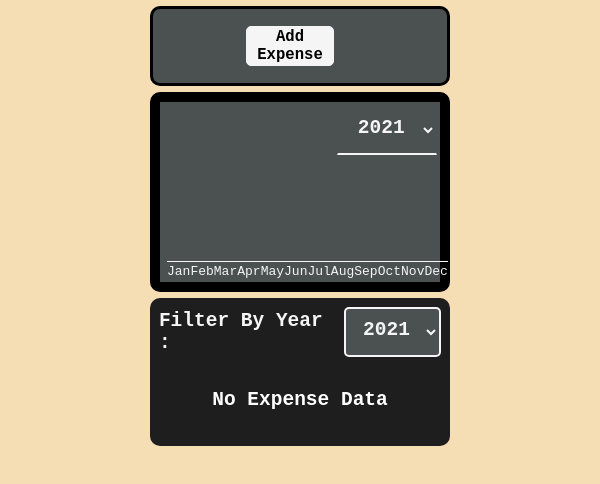
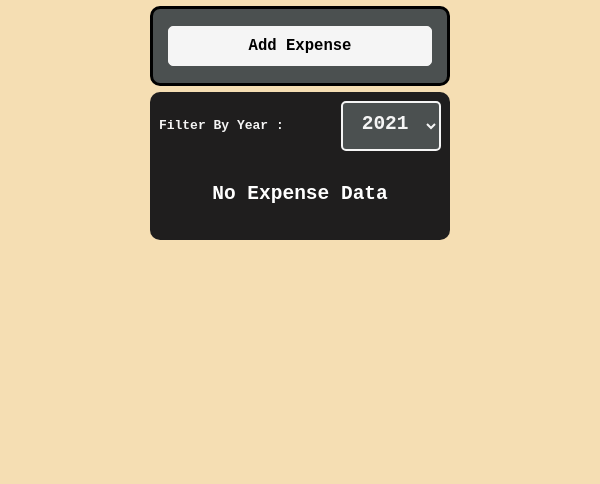
Before and after one commit to AbhishekTomr/money-tracker, a React (Create React App) app: page / in a window 600 px wide. Shown: the top 484 px of the page. Built offline with nearby package versions, Linux system fonts and the light colour scheme.

Commit message:
making the application responsive

```diff
--- a/src/css/App.css
+++ b/src/css/App.css
@@ -3,3 +3,22 @@
     margin: 0;
     padding: 0;
 }
+.screen-warning{
+    font-size: 2.1rem;
+    box-sizing: border-box;
+    border: 2px solid black;
+    padding: 2px;
+    justify-content: center;
+    align-items: center;
+    width: 50%;
+    margin: 30% auto;
+    text-transform: capitalize;
+    display: none;
+
+}
+@media all and (max-width:500px){
+    .screen-warning{
+        display: flex;
+    }
+
+}
--- a/src/css/Bars.css
+++ b/src/css/Bars.css
@@ -1,3 +1,8 @@
+*{
+    box-sizing: border-box;
+    padding: 0;
+    margin: 0;
+}
 .BarChart{
     display: flex;
     flex-flow: row nowrap;
--- a/src/css/Card.css
+++ b/src/css/Card.css
@@ -1,3 +1,8 @@
+*{
+    box-sizing: border-box;
+    padding: 0;
+    margin: 0;
+}
 .card{
     background-color: rgb(31, 30, 30);
     width: 50%;
--- a/src/css/ExpenseDate.css
+++ b/src/css/ExpenseDate.css
@@ -1,8 +1,15 @@
+*{
+    box-sizing: border-box;
+    padding: 0;
+    margin: 0;
+}
 .expense-datec{
     display: flex;
     flex-flow: column nowrap;
     justify-content: center;
     align-items: center;
+    width: 100%;
+    height: 100%;
 }
 .d-month,.d-year{
     height: 20%;
@@ -14,3 +21,18 @@
     text-align: center;
     font-size: 200%;
 }
+@media all and (min-width:501px) and (max-width:800px){
+    .d-year{
+        font-size: 90%;
+    }
+    .d-month{
+        font-size: 1.5vw;
+    }
+    .expense-datec{
+        display: flex;
+        flex-flow: column nowrap;
+        justify-content: space-around;
+        align-items: center;
+        margin: 3%;
+    }
+}
--- a/src/css/ExpenseForm.css
+++ b/src/css/ExpenseForm.css
@@ -1,3 +1,8 @@
+*{
+    box-sizing: border-box;
+    padding: 0;
+    margin: 0;
+}
 .expense-form{
     border: 10px solid black;
     display: flex;
@@ -7,13 +12,14 @@
     flex-flow: column nowrap;
     align-items: center;
     background-color: rgb(75, 80, 80);
-    font-size: 1.5rem;
+    font-size: 1.2rem;
     font-weight: bold;
     border-radius: 10px;
     box-sizing: border-box;
     padding: 0 1%;
     color: whitesmoke;
     justify-content: space-around;
+
 
 }
 .expense-feild{
@@ -23,11 +29,11 @@
     box-sizing: border-box;
 }
 .expense-feild label{
-    width: 30%;
+    width: 50%;
     height: 30px;
 }
 .expense-feild input{
-    width: 30%;
+    width: 50%;
     height: 30px;
     border-radius: 5px;
     margin-left: 3%;
@@ -72,3 +78,40 @@ input[type='date']{
 .addExpenseButton{
     border: 1px solid whitesmoke
 }
+
+@media all and (max-width:500px){
+    .expense-form,.add-expense{
+        display: none;
+    }
+}
+
+@media all and (min-width:501px) and (max-width:800px){
+    .addExpenseButton{
+        width: 90%;
+        margin: 0;
+    }
+    .add-expense{
+        padding: 0;
+    }
+    .expense-form{
+        height: auto;
+        padding: 1%;
+        font-size: 1rem;
+    }
+    .expense-feild{
+        flex-flow: column nowrap;
+        width: 100%;
+        justify-content: space-evenly;
+    }
+    .expense-feild label,.expense-feild input,.expense-feild button{
+        width: 90%;
+        margin: 3px auto;
+    }
+    .btn{
+        margin-top: 5vh;
+    }
+    .expense-feild button{
+        margin: 5px auto;
+    }
+
+}
--- a/src/css/ExpenseItem.css
+++ b/src/css/ExpenseItem.css
@@ -1,3 +1,8 @@
+*{
+    box-sizing: border-box;
+    padding: 0;
+    margin: 0;
+}
 .expense-item{
     display: flex;
     flex-flow: row nowrap;
@@ -6,7 +11,7 @@
     border: 2px solidb black;
     background-color: rgb(75, 80, 80);
     color: floralwhite;
-    justify-content: space-evenly;
+    justify-content: space-between;
     align-items: center;
     border: 2px solid whitesmoke;
     border-radius: 10px;
@@ -45,3 +50,10 @@
     height: 90%;
     background-color:  rgb(31, 30, 30);
 }
+.delete-item{
+    margin: 1rem;
+    font-size: 1.3rem;
+}
+.delete-item:hover{
+    cursor: pointer;
+}
--- a/src/css/ExpenseReports.css
+++ b/src/css/ExpenseReports.css
@@ -1,3 +1,8 @@
+*{
+    box-sizing: border-box;
+    padding: 0;
+    margin: 0;
+}
 .reports-status{
     height: 25vh;
     width: 50%;
@@ -26,3 +31,9 @@
     display: flex;
     align-items: flex-end;
 }
+
+@media all and (max-width: 700px){
+    .reports-status{
+        display: none;
+    }
+}
--- a/src/css/Expenses.css
+++ b/src/css/Expenses.css
@@ -1,3 +1,8 @@
+*{
+    box-sizing: border-box;
+    padding: 0;
+    margin: 0;
+}
 .card{
     display: flex;
     flex-flow: column nowrap;
@@ -30,3 +35,13 @@ select.year-filter-card{
     height: 10vh;
     width: 100%;
 }
+@media all and (max-width:500px){
+    .card{
+        display: none;
+    }
+}
+@media all and (min-width:501px) and (max-width:800px){
+    .filter-section > h3{
+        font-size: 1rem;
+    }
+}
--- a/src/css/Filter.css
+++ b/src/css/Filter.css
@@ -1,3 +1,8 @@
+*{
+    box-sizing: border-box;
+    padding: 0;
+    margin: 0;
+}
 .year-filter{
     width: 100px;
     height: 50px;
--- a/src/css/Reports.css
+++ b/src/css/Reports.css
@@ -1,3 +1,8 @@
+*{
+    box-sizing: border-box;
+    padding: 0;
+    margin: 0;
+}
 .main-bar{
     padding: 0;
     width: 100%;
--- a/src/css/index.css
+++ b/src/css/index.css
@@ -1,4 +1,5 @@
 *{
+    box-sizing: border-box;
     padding: 0;
     margin: 0;
     font-family: monospace;
```
